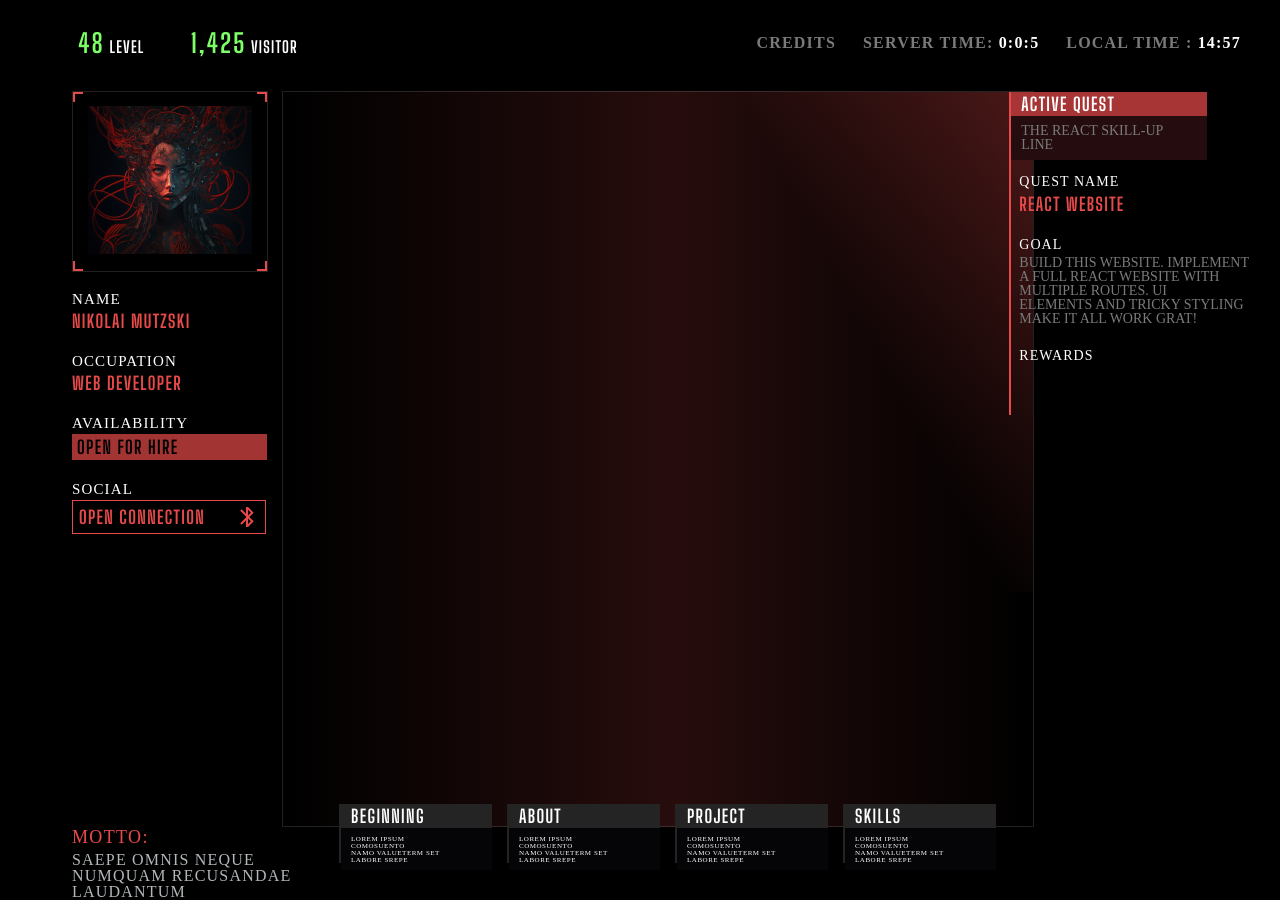
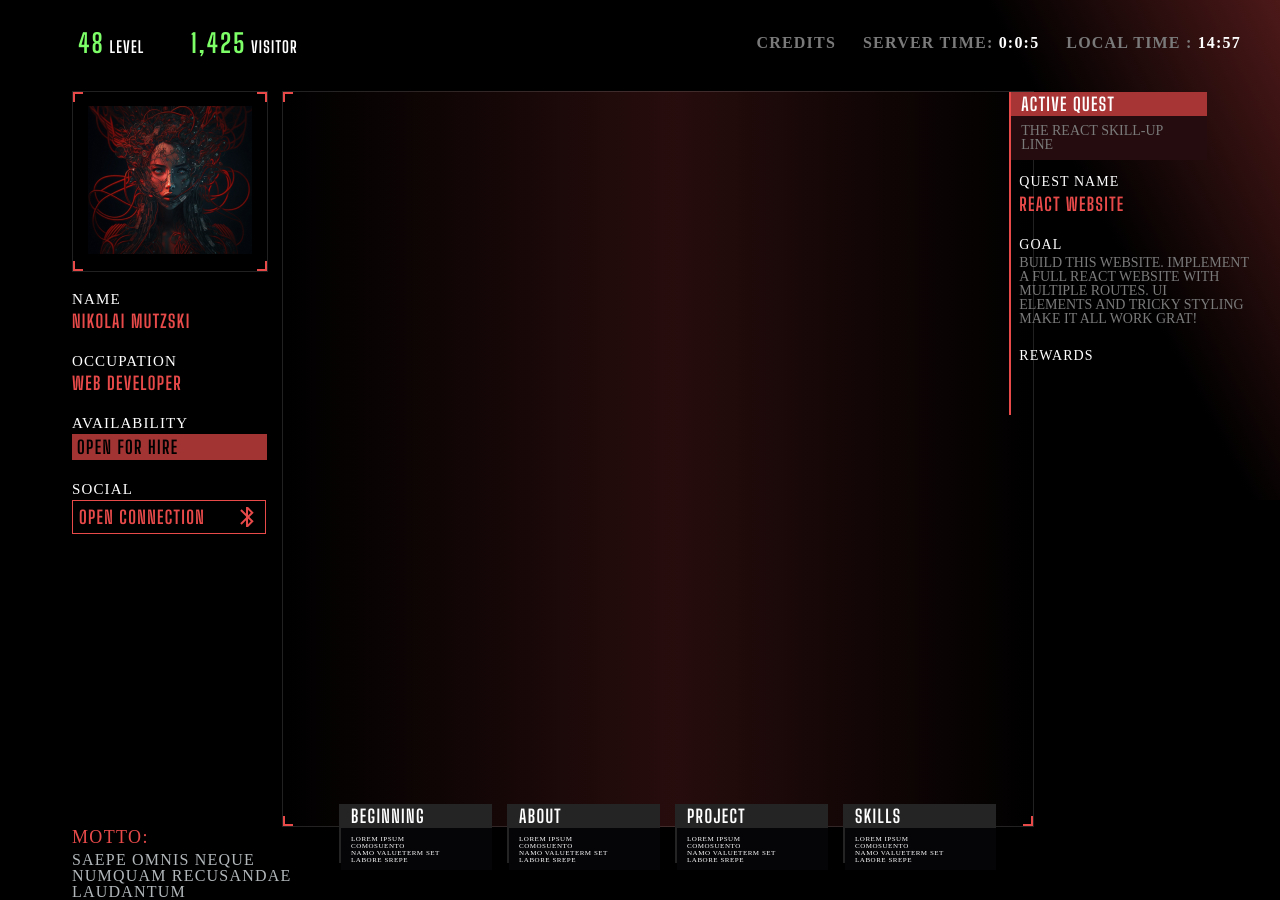
Before and after one commit to nabilsynfl/futuristic-portfolio, a Next.js app: page /page/project in a window 1280 px wide. Built offline with nearby package versions, Linux system fonts and the light colour scheme; a web font is replaced by a local one.

Commit message:
Update component

```diff
--- a/app/page/about/page.jsx
+++ b/app/page/about/page.jsx
@@ -3,8 +3,12 @@ import React from 'react'
 const About = () => {
   return (
     <>
+      <div class="bg-color"></div>
       <div className="container-content">
-        <div className="bg-color"></div>
+        <div class="top left"></div>
+        <div class="top right"></div>
+        <div class="bottom right"></div>
+        <div class="bottom left"></div>
       </div>
     </>
   )
--- a/app/page/project/page.jsx
+++ b/app/page/project/page.jsx
@@ -3,8 +3,12 @@ import React from 'react'
 const Project = () => {
   return (
     <>
+      <div class="bg-color"></div>
       <div className="container-content">
-        <div className="bg-color"></div>
+        <div class="top left"></div>
+        <div class="top right"></div>
+        <div class="bottom right"></div>
+        <div class="bottom left"></div>
       </div>
     </>
   )
--- a/app/page/skills/page.jsx
+++ b/app/page/skills/page.jsx
@@ -3,8 +3,12 @@ import React from 'react'
 const Skill = () => {
   return (
     <>
+      <div class="bg-color"></div>
       <div className="container-content">
-        <div className="bg-color"></div>
+        <div class="top left"></div>
+        <div class="top right"></div>
+        <div class="bottom right"></div>
+        <div class="bottom left"></div>
       </div>
     </>
   )
```
